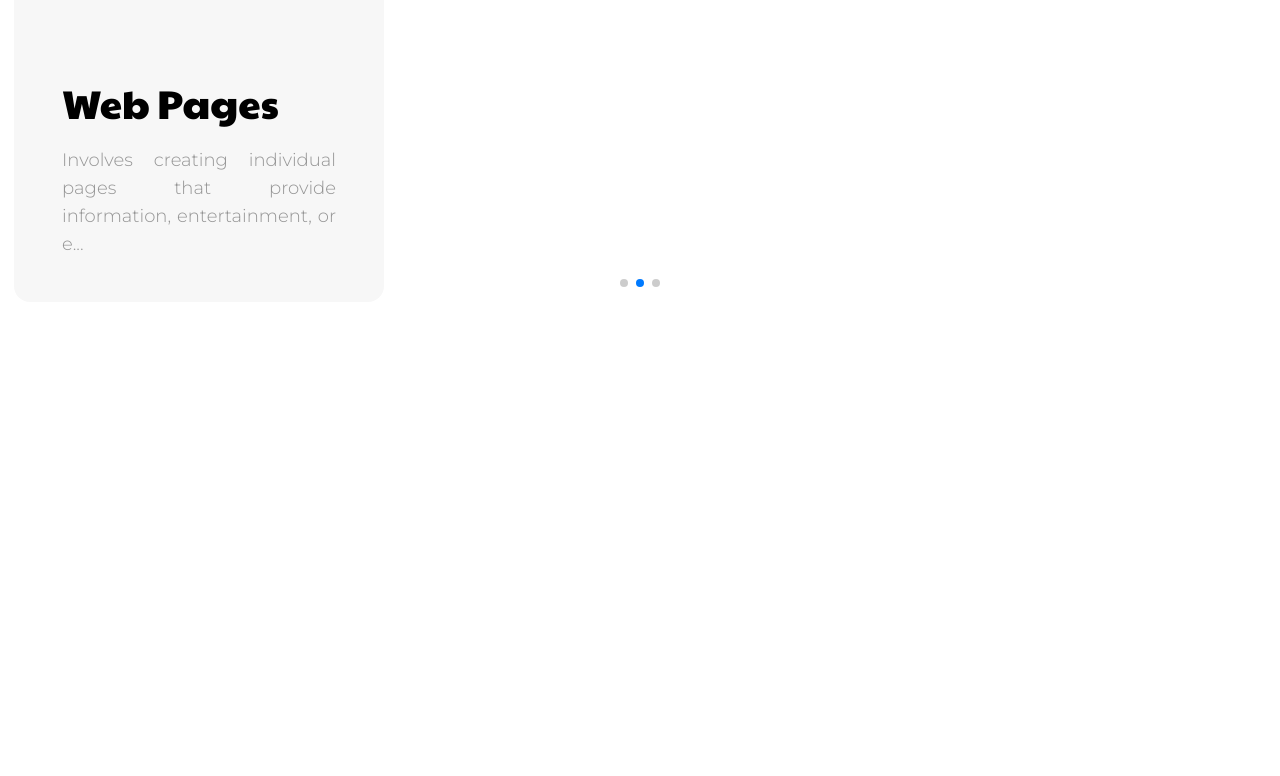
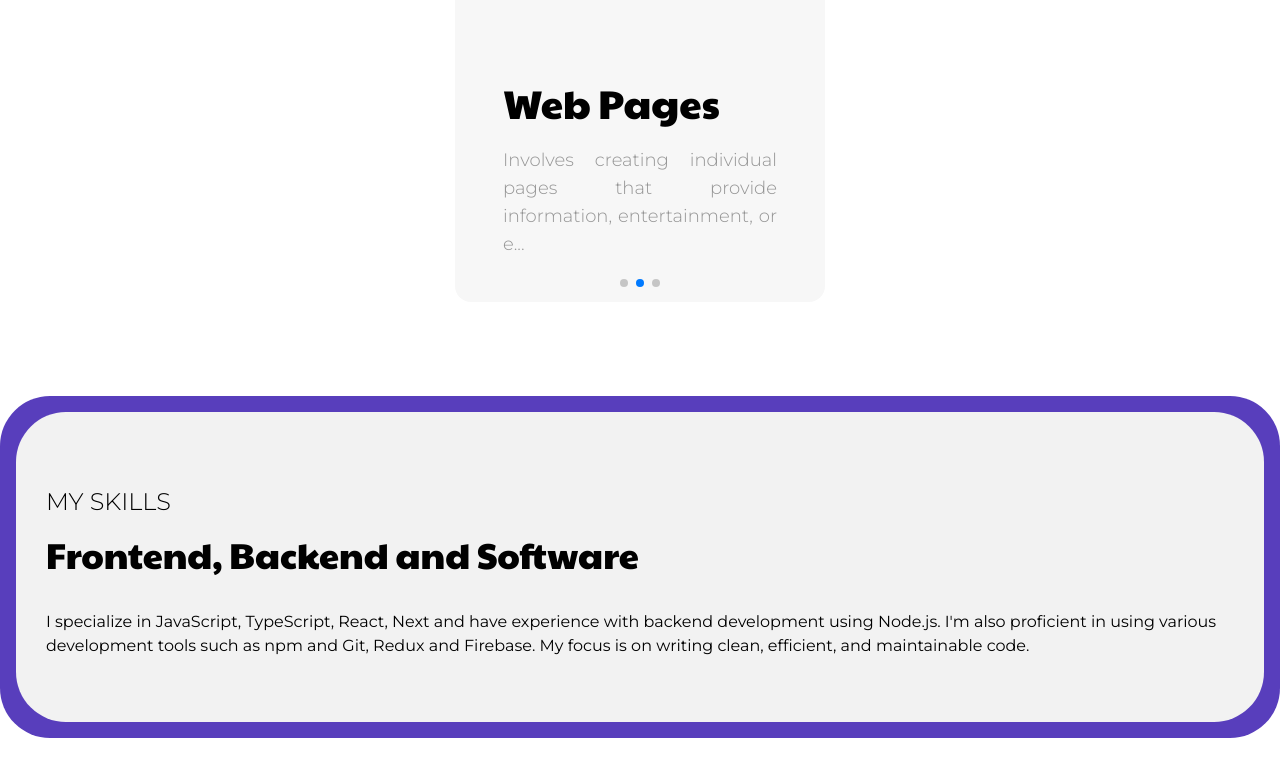
Before and after one commit to VladyslavVagin/marketing-agency, a Next.js app: page / in a window 1280 px wide. Shown: the part 1182-1958 px from the top of the page. Before the commit the page ends 1498 px from the top, so only its background shows below. Built offline with nearby package versions, Linux system fonts and the light colour scheme.

Commit message:
start mySkills section

```diff
--- a/src/app/globals.css
+++ b/src/app/globals.css
@@ -9,3 +9,15 @@ html {
 .btn-link {
   @apply w-[170px] h-12 rounded-xl font-bold text-base flex items-center justify-center;
 }
+
+.subtitle {
+  @apply uppercase text-2xl font-light mb-4;
+}
+
+.title {
+  @apply text-4xl font-normal;
+}
+
+.title-text {
+  @apply text-lg font-normal;
+}
--- a/src/app/layout.tsx
+++ b/src/app/layout.tsx
@@ -1,4 +1,3 @@
-import { metadata } from '@/data/metadata';
 import { Montserrat, Paytone_One } from "next/font/google";
 import "./globals.css";
 
@@ -26,6 +25,13 @@ export default function RootLayout({
   return (
     <html lang="en">
       <head>
+        <meta name="viewport" content="width=device-width, initial-scale=1" />
+        <meta
+          name="description"
+          content="Vlad Vagin is a professional web developer specializing in modern JavaScript technologies like React, Next.js and Node.js."
+        />
+        <title>Vlad Vagin - Web Developer</title>
+        <meta />
         <link
           rel="stylesheet"
           href="https://cdnjs.cloudflare.com/ajax/libs/font-awesome/6.2.0/css/all.min.css"
--- a/src/app/page.tsx
+++ b/src/app/page.tsx
@@ -1,11 +1,15 @@
 import Hero from "@/components/MainPage/Hero/Hero";
 import MyExpertise from "@/components/MainPage/MyExpertise/MyExpertise";
+import Skills from "@/components/MainPage/Skills/Skills";
 
 export default function Home() {
   return (
     <>
       <Hero />
       <MyExpertise />
+      <section className="bg-accent rounded-[50px] my-20 p-4">
+        <Skills />
+      </section>
     </>
   );
 }
--- a/src/components/MainPage/Hero/HeroTitle/HeroTitle.tsx
+++ b/src/components/MainPage/Hero/HeroTitle/HeroTitle.tsx
@@ -19,7 +19,7 @@ const HeroTitle = () => {
           className="absolute top-0 right-[-120px]"
         />
       </div>
-      <p className="text-lg font-normal text-justify">
+      <p className="title-text text-justify">
         Frontend and MERN-stack Web Dveloper who specialize in HTML5/CSS3, JavaScript,
         React.js, Next.js, TypeScript, Node.js, MongoDB, REST APIs and WordPress.
       </p>
--- a/src/components/MainPage/MyExpertise/ExpertiseTitle/ExpertiseTitle.tsx
+++ b/src/components/MainPage/MyExpertise/ExpertiseTitle/ExpertiseTitle.tsx
@@ -3,12 +3,12 @@ import { paytoneOne } from "@/app/layout";
 const ExpertiseTitle = () => {
   return (
     <div>
-      <p className="uppercase text-2xl font-light mb-4">my expertise</p>
+      <p className="subtitle">my expertise</p>
       <div className="flex flex-col items-start gap-5">
-        <h2 className={`${paytoneOne.className} text-4xl font-normal`}>
+        <h2 className={`${paytoneOne.className} title`}>
           Innovative Solutions
         </h2>
-        <p className="text-lg font-normal">
+        <p className="title-text">
           I specialize in creating dynamic and beautiful web pages and
           applications. I have extensive experience in developing REST APIs,
           implementing SEO and Accesibility best practices. My goal is to create
--- a/src/components/MainPage/MyExpertise/ListSolutions/ListSolutions.tsx
+++ b/src/components/MainPage/MyExpertise/ListSolutions/ListSolutions.tsx
@@ -9,7 +9,7 @@ import Slider from "@/components/Slider/Slider";
 const ListSolutions = () => {
   return (
     <div className="relative mt-14">
-      <Slider className="flex flex-col items-center gap-4">
+      <Slider className="flex flex-col items-center gap-4 max-w-[370px]">
         {solutions.map((solution, index) => (
           <SwiperSlide key={index}>
             <CardExpertise solution={solution} />
--- /dev/null
+++ b/src/components/MainPage/Skills/Skills.tsx
@@ -0,0 +1,11 @@
+import SkillsTitle from "./SkillsTitle/SkillsTitle";
+
+const Skills = () => {
+  return (
+    <div className="bg-[#f2f2f2] rounded-[50px] px-[30px] pt-[74px] pb-16">
+      <SkillsTitle />
+    </div>
+  );
+};
+
+export default Skills;
--- /dev/null
+++ b/src/components/MainPage/Skills/SkillsTitle/SkillsTitle.tsx
@@ -0,0 +1,20 @@
+import { paytoneOne } from "@/app/layout";
+
+const SkillsTitle = () => {
+  return (
+    <div>
+      <p className="subtitle mb-4">my skills</p>
+      <h2 className={`title mb-9 ${paytoneOne.className}`}>
+        Frontend, Backend and Software
+      </h2>
+      <p className="text-title">
+        I specialize in JavaScript, TypeScript, React, Next and have experience
+        with backend development using Node.js. I'm also proficient in using
+        various development tools such as npm and Git, Redux and Firebase. My
+        focus is on writing clean, efficient, and maintainable code.
+      </p>
+    </div>
+  );
+};
+
+export default SkillsTitle;
--- a/src/data/metadata.ts
+++ /dev/null
@@ -1,6 +0,0 @@
-import type { Metadata } from "next";
-
-export const metadata: Metadata = {
-    title: "Marko. - Marketing Agency",
-    description: "We help businesses grow by creating digital experiences. We design and develop websites, apps, and digital marketing campaigns.",
-  };
```
